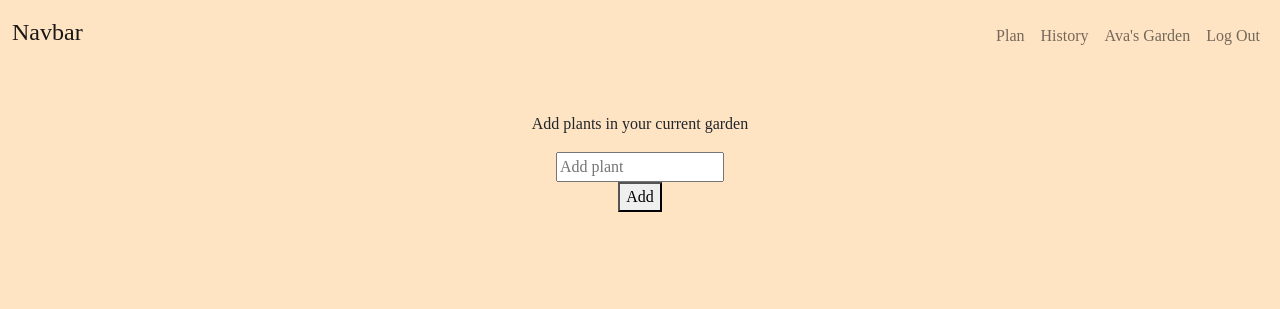
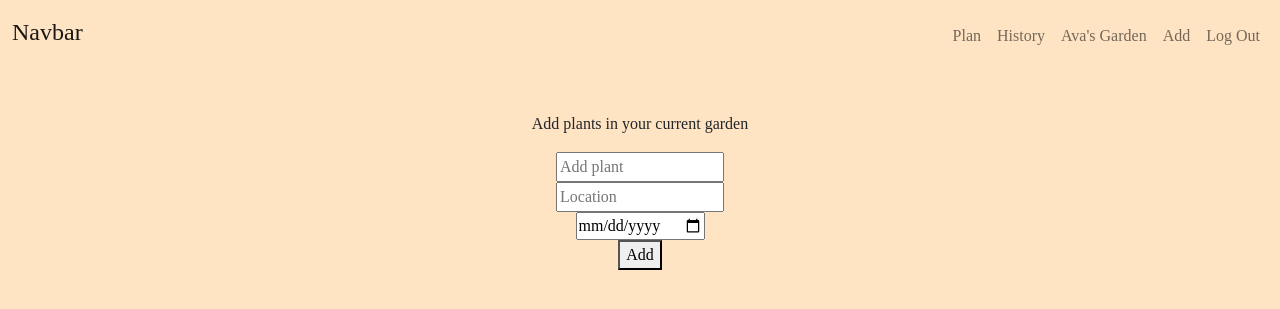
Before and after one commit to Ava-Fox/Garden-Planner, a Flask app: page /add in a window 1280 px wide. Shown: the top 309 px of the page. Run offline with Flask 3, Linux system fonts and the light colour scheme; a user stored in the database is signed in; some libraries are stand-ins or nearby versions.

Commit message:
Create functionality to 'add' page

```diff
--- a/app.py
+++ b/app.py
@@ -22,10 +22,18 @@ db = SQL("sqlite:///garden.db")
 def add():
     if request.method == "POST":
         user_id = session["user_id"]
+        date = request.form.get("date")
         plants = request.form.get("plant")
         plants = plants.split()
+        where = request.form.get("location")
+        where = where.split()
+        data = db.execute("SELECT name FROM plants;")
 
         # Check to see if user response matches with plants logged in database
+        for plant in plants:
+            if plant in data:
+                db.execute("INSERT INTO history VALUES ((SELECT id FROM plot WHERE local_x = ? AND local_y = ?), (SELECT id FROM plants WHERE name = ?), ?);", where[0], where[1], plant, date)
+
         # If so, add them to their garden table
 
         return render_template("add.html", plants=plants)
--- a/templates/add.html
+++ b/templates/add.html
@@ -8,6 +8,12 @@
             <div>
                 <input name="plant" placeholder="Add plant" type="text">
             </div>
+            <div>
+                <input name="location" placeholder="Location" type="text">
+            </div>
+            <div>
+                <input name="date" placeholder="date" type="date">
+            </div>
             <button type="submit">Add</button>
         </form>
         <ul>
--- a/templates/layout.html
+++ b/templates/layout.html
@@ -24,6 +24,7 @@
                         <li class="nav-item"><a class="nav-link" href="/plan">Plan</a></li>
                         <li class="nav-item"><a class="nav-link" href="/history">History</a></li>
                         <li class="nav-item"><a class="nav-link" href="/avas_garden">Ava's Garden</a></li>
+                        <li class="nav-item"><a class="nav-link" href="/add">Add</a></li>
                         <li class="nav-item">
                             <a class="nav-link" href="/logout">Log Out</a>
                         </li>
```
Also changed, not shown: log.txt (+9 -0 lines), garden.db, 2 other files.
